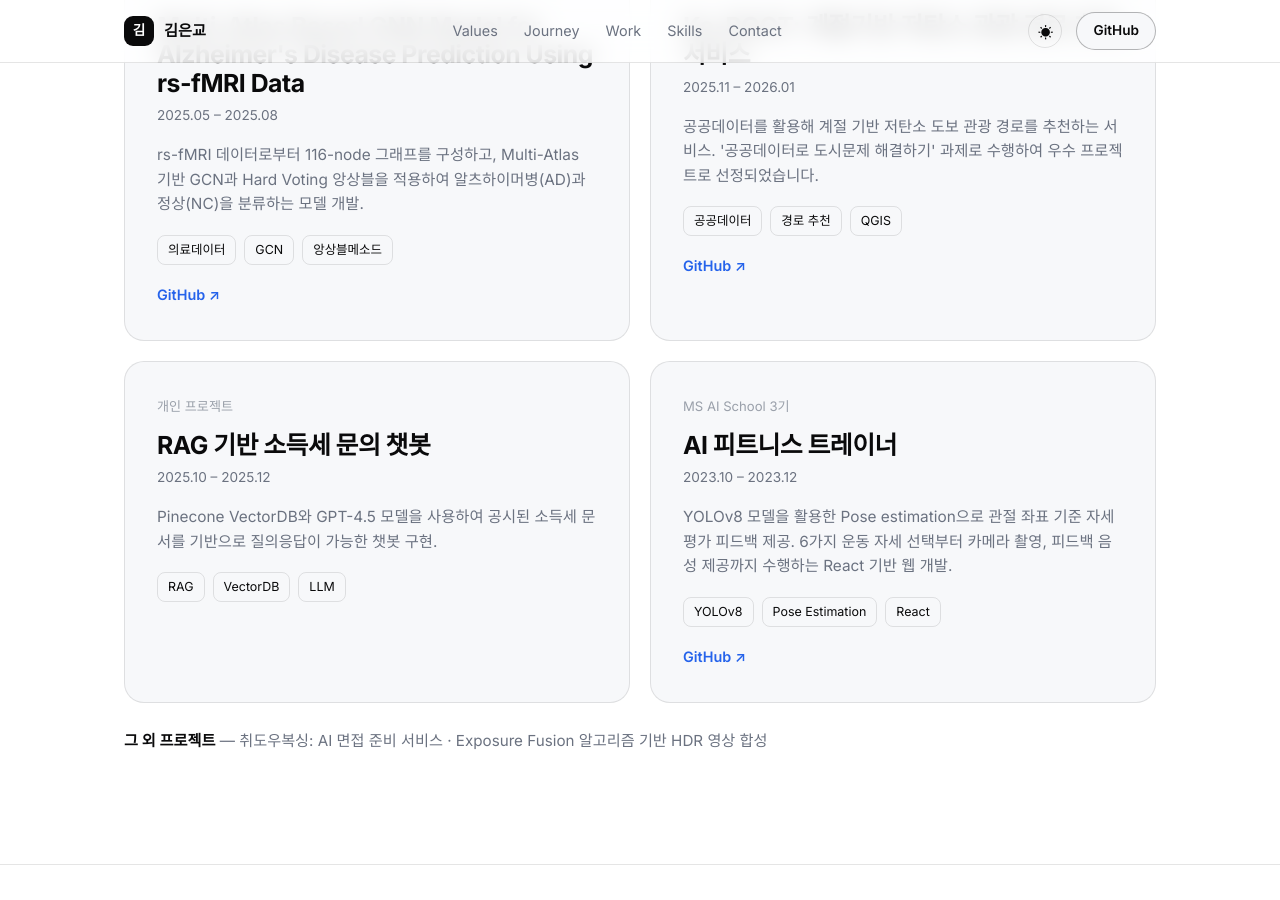
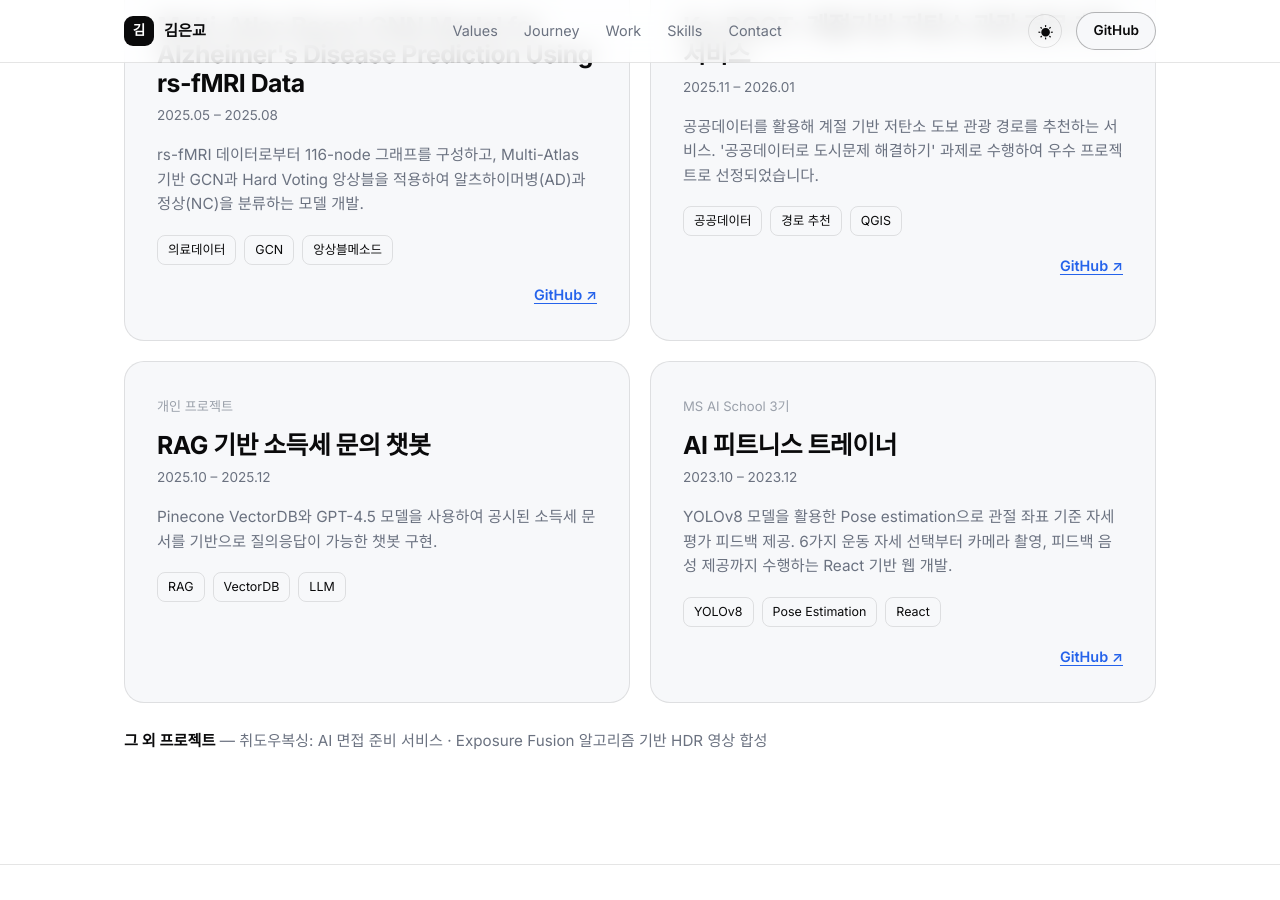
Before and after one commit to 9kyos9/2026portfolio, a Jekyll site: the page built from index.html, in a window 1280 px wide and 900 px high, scrolled down 2731 px. Built offline with Jekyll 4.4.1, drawn with Linux system fonts in a browser that asks for light colours.

Commit message:
Style project link: underline, align to bottom-right
Always underline the project GitHub hyperlink and move it to the
bottom-right corner of the card.

Co-Authored-By: Claude Opus 4.8 <noreply@anthropic.com>

```diff
--- a/assets/css/style.css
+++ b/assets/css/style.css
@@ -153,9 +153,9 @@ main { display: block; }
   font-size: 0.78rem; color: var(--fg); border: 1px solid var(--border);
   border-radius: 8px; padding: 4px 10px; background: transparent;
 }
-.work-links { display: flex; gap: 18px; margin-top: 18px; }
-.work-link { color: var(--accent); font-size: 0.9rem; font-weight: 600; }
-.work-link:hover { text-decoration: underline; }
+.work-links { display: flex; justify-content: flex-end; gap: 18px; margin-top: 18px; }
+.work-link { color: var(--accent); font-size: 0.9rem; font-weight: 600; text-decoration: underline; text-underline-offset: 3px; }
+.work-link:hover { text-decoration-thickness: 2px; }
 .work-more { margin-top: 26px; color: var(--muted); font-size: 0.95rem; }
 .work-more strong { color: var(--fg); font-weight: 600; }
 
```
